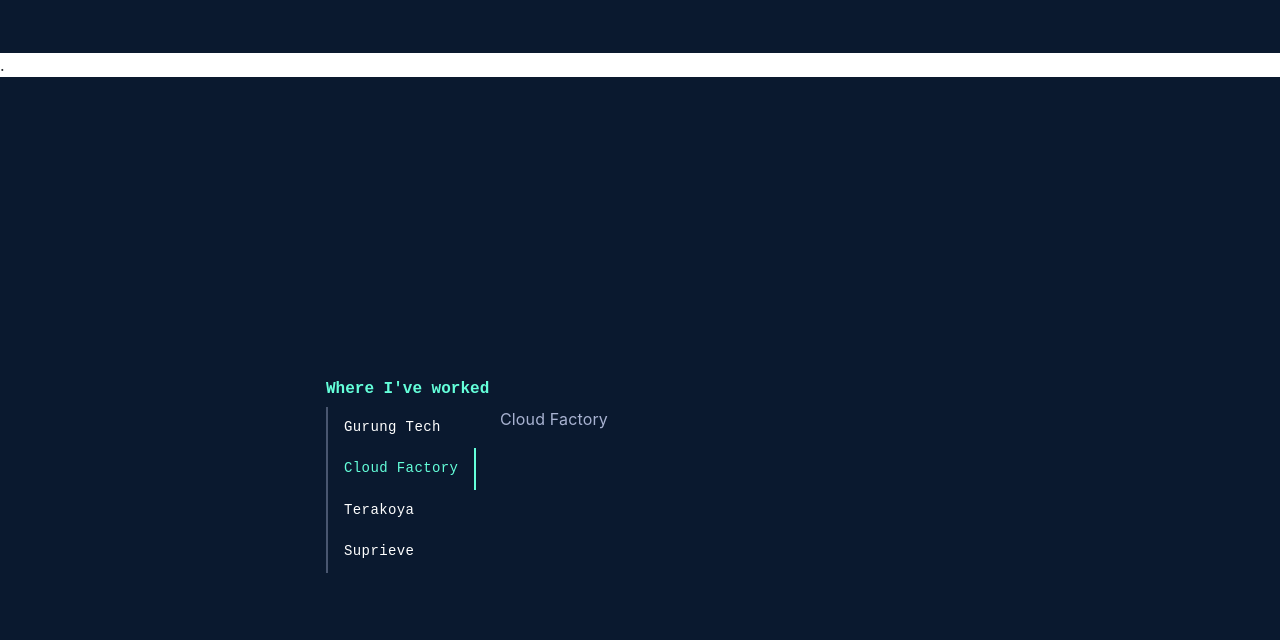
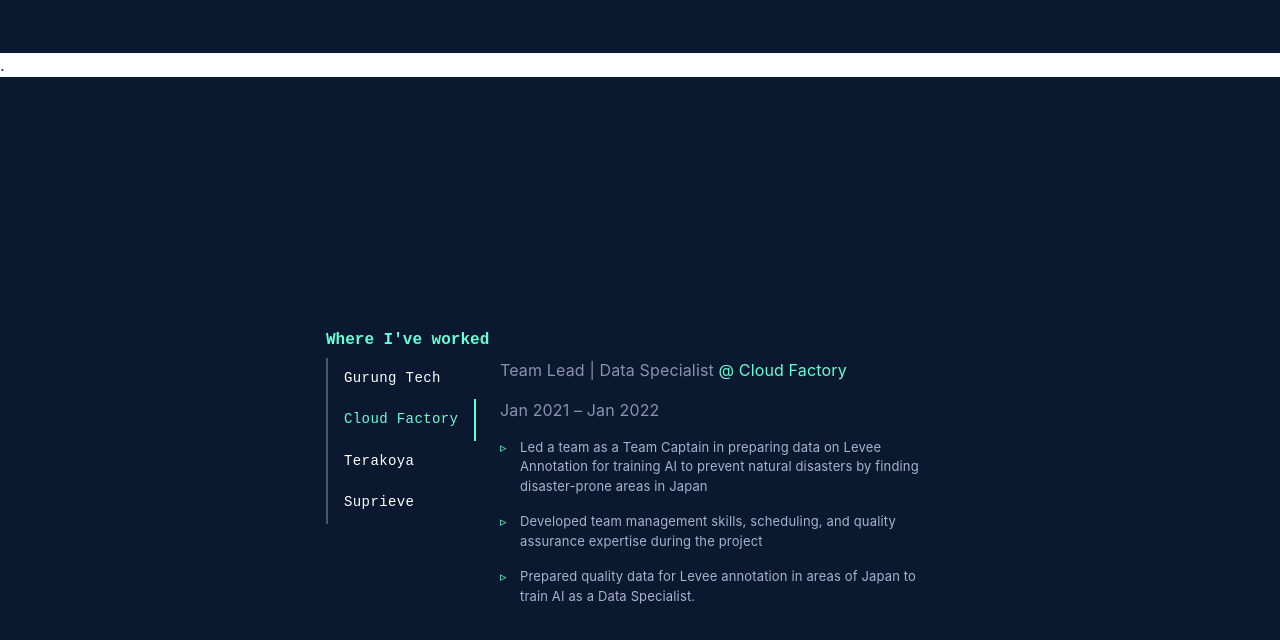
Before and after one commit to BishalRaj/portfolio-2023, a React (Vite) app: page / in a window 1280 px wide. Both pictures are taken after a click on the tab "Cloud Factory". Shown: the part 1566-2206 px from the top of the page. Built offline with nearby package versions, Linux system fonts and the light colour scheme.

Commit message:
implemented degisn for work section

```diff
--- a/src/components/WorkComponent/VerticalTabs.tsx
+++ b/src/components/WorkComponent/VerticalTabs.tsx
@@ -62,8 +62,8 @@
         onChange={handleChange}
         aria-label="Vertical tabs example"
         sx={{
-          borderLeft: 2,
-          borderColor: "#495670",
+          // borderLeft: 2,
+          // borderColor: "#495670",
           minWidth: "150px",
           maxWidth: "150px",
           // textAlign: "left",
@@ -71,10 +71,42 @@
           // color: "white",
         }}
       >
-        <Tab className="tab" label="Gurung Tech" {...a11yProps(0)} />
-        <Tab className="tab" label="Cloud Factory" {...a11yProps(1)} />
-        <Tab className="tab" label="Terakoya" {...a11yProps(2)} />
-        <Tab className="tab" label="Suprieve" {...a11yProps(3)} />
+        <Tab
+          className="tab"
+          sx={{
+            borderLeft: 2,
+            borderColor: "#495670",
+          }}
+          label="Gurung Tech"
+          {...a11yProps(0)}
+        />
+        <Tab
+          className="tab"
+          sx={{
+            borderLeft: 2,
+            borderColor: "#495670",
+          }}
+          label="Cloud Factory"
+          {...a11yProps(1)}
+        />
+        <Tab
+          className="tab"
+          sx={{
+            borderLeft: 2,
+            borderColor: "#495670",
+          }}
+          label="Terakoya"
+          {...a11yProps(2)}
+        />
+        <Tab
+          className="tab"
+          sx={{
+            borderLeft: 2,
+            borderColor: "#495670",
+          }}
+          label="Suprieve"
+          {...a11yProps(3)}
+        />
         {/* <Tab className="tab" label="Item Five" {...a11yProps(4)} />
         <Tab className="tab" label="Item Six" {...a11yProps(5)} />
         <Tab className="tab" label="Item Seven" {...a11yProps(6)} /> */}
@@ -84,7 +116,7 @@
           Frontend Developer <a href="#">@ Gurung Tech</a>
         </p>
         <p>Mar 2021 - Jan 2022</p>
-        <ul>
+        <ul className="px-0">
           <li className="my-3">
             Experienced Frontend Developer with knowledge of modern web
             development technologies including React, HTML, CSS, and JavaScript
@@ -102,13 +134,71 @@
         </ul>
       </TabPanel>
       <TabPanel value={value} index={1}>
-        Cloud Factory
-      </TabPanel>
+        <p>
+          Team Lead | Data Specialist <a href="#">@ Cloud Factory</a>
+        </p>
+        <p>Jan 2021 – Jan 2022</p>
+        <ul className="px-0">
+          <li className="my-3">
+            Led a team as a Team Captain in preparing data on Levee Annotation
+            for training AI to prevent natural disasters by finding
+            disaster-prone areas in Japan
+          </li>
+          <li className="my-3">
+            Developed team management skills, scheduling, and quality assurance
+            expertise during the project
+          </li>
+          <li className="my-3">
+            Prepared quality data for Levee annotation in areas of Japan to
+            train AI as a Data Specialist.
+          </li>
+        </ul>
+      </TabPanel>{" "}
       <TabPanel value={value} index={2}>
-        Terakoya
+        <p>
+          Web Developer <a href="#">@ Terakoya Academia</a>
+        </p>
+        <p>Jul 2020 - Dec 2020</p>
+        <ul className="px-0">
+          <li className="my-3">
+            As an intern at Terakoya Academia Inc., contributed to web
+            development projects, including the Report Manager application for
+            Suprieve Inc
+          </li>
+          <li className="my-3">
+            Developed landing pages for YouMe School and Terakoya Academia,
+            working closely with clients to understand their requirements and
+            improve user engagement and experience
+          </li>
+          <li className="my-3">
+            Utilized various technologies such as Node.js, EJS, CSS, and
+            Bootstrap to develop and maintain web app features, implement
+            responsive design, and ensure easy navigation. Additionally,
+            utilized version control tools such as GitHub and ClickUp for
+            project management.
+          </li>
+        </ul>
       </TabPanel>
       <TabPanel value={value} index={3}>
-        Suprieve
+        <p>
+          Research Intern <a href="#">@ Suprieve Inc.</a>
+        </p>
+        <p>Jul 2020 - Jul 2020</p>
+        <ul className="px-0">
+          <li className="my-3">
+            Developed an automated report management system for the company's
+            internal use using Node JS
+          </li>
+          <li className="my-3">
+            Utilized Google APIs to fetch schedules and reports from Google
+            Calendar and store them in Google Sheets
+          </li>
+          <li className="my-3">
+            Implemented Cron job to automate the task of generating reports
+            every night, while communicating with multi-disciplinary teams of
+            engineers, designers, producers, and clients on a daily basis.
+          </li>
+        </ul>
       </TabPanel>
       {/* <TabPanel value={value} index={4}>
         Item Five
--- a/src/components/WorkComponent/style.scss
+++ b/src/components/WorkComponent/style.scss
@@ -40,7 +40,7 @@
   //   height: 20% !important;
 }
 
-li {
+.tabpanel-content > ul > li {
   list-style: none;
   position: relative;
   padding-left: 20px;
```
